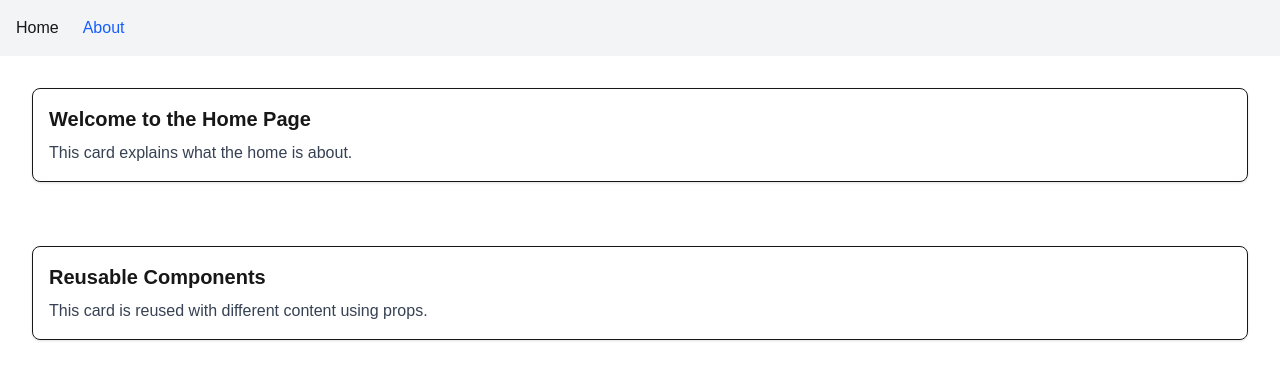
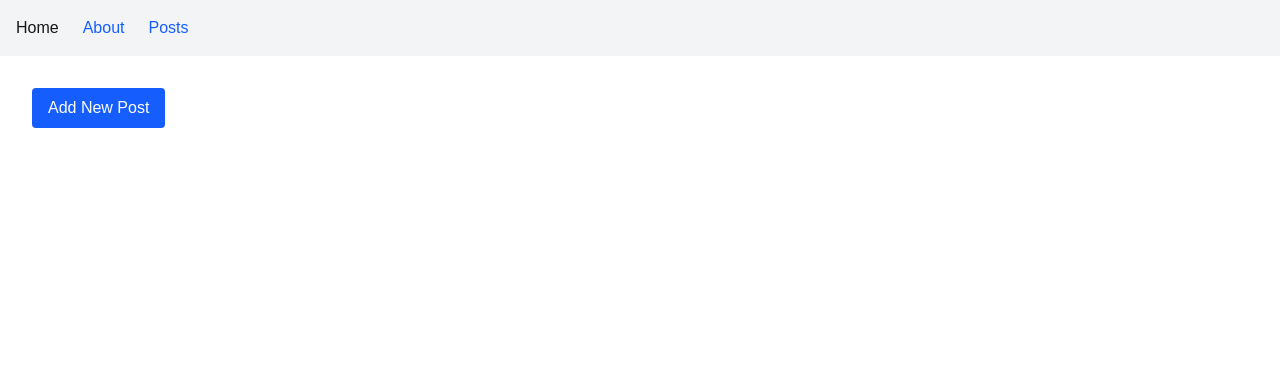
Before and after one commit to jaa38/alx-project-0x02-setup, a Next.js app in the folder alx-project-0x02/: page /home in a window 1280 px wide. Shown: the top 380 px of the page. Built offline with nearby package versions, Linux system fonts and the light colour scheme.

Commit message:
Implement Navigation and Layout

```diff
--- a/alx-project-0x02/components/common/Button.tsx
+++ b/alx-project-0x02/components/common/Button.tsx
@@ -0,0 +1,17 @@
+import { type ButtonProps } from '@/interfaces';
+
+const Button = ({ title, size, shape }: ButtonProps) => {
+  const sizeClasses = {
+    small: 'px-3 py-1 text-sm',
+    medium: 'px-4 py-2 text-base',
+    large: 'px-6 py-3 text-lg',
+  };
+
+  return (
+    <button className={`bg-blue-600 text-white ${sizeClasses[size]} ${shape}`}>
+      {title}
+    </button>
+  );
+};
+
+export default Button;
--- a/alx-project-0x02/components/common/PostModal.tsx
+++ b/alx-project-0x02/components/common/PostModal.tsx
@@ -0,0 +1,64 @@
+import { useState } from 'react';
+
+interface PostModalProps {
+  onClose: () => void;
+  onSubmit: (title: string, content: string) => void;
+}
+
+const PostModal = ({ onClose, onSubmit }: PostModalProps) => {
+  const [title, setTitle] = useState('');
+  const [content, setContent] = useState('');
+
+  const handleSubmit = (e: React.FormEvent) => {
+    e.preventDefault();
+    onSubmit(title, content);
+    onClose();
+  };
+
+  return (
+    <div className='fixed inset-0 bg-black bg-opacity-40 flex items-center justify-center'>
+      <div className='bg-white p-6 rounded-lg w-96'>
+        <h2 className='text-xl font-semibold mb-4'>Add New Post</h2>
+
+        <form onSubmit={handleSubmit} className='flex flex-col gap-4'>
+          <input
+            type='text'
+            placeholder='Title'
+            value={title}
+            onChange={(e) => setTitle(e.target.value)}
+            className='border p-2 rounded'
+            required
+          />
+
+          <textarea
+            placeholder='Content'
+            value={content}
+            onChange={(e) => setContent(e.target.value)}
+            className='border p-2 rounded'
+            required
+          />
+
+          <div className='flex gap-4'>
+            <button
+              type='button'
+              onClick={onClose}
+              className='bg-gray-300 px-4 p-2 rounded'
+            >
+              Add
+            </button>
+
+            <button
+              type='button'
+              onClick={onClose}
+              className='bg-gray-300 px-4 py-2 rounded'
+            >
+              Cancel
+            </button>
+          </div>
+        </form>
+      </div>
+    </div>
+  );
+};
+
+export default PostModal;
--- a/alx-project-0x02/components/layout/Header.tsx
+++ b/alx-project-0x02/components/layout/Header.tsx
@@ -11,6 +11,10 @@ const Header = () => {
         <Link href='/about' className='text-blue-600 font-medium'>
           About
         </Link>
+
+        <Link href='posts' className='font-medium text-blue-600'>
+          Posts
+        </Link>
       </nav>
     </header>
   );
--- a/alx-project-0x02/interfaces/index.ts
+++ b/alx-project-0x02/interfaces/index.ts
@@ -2,3 +2,9 @@ export interface CardProps {
   title: string;
   content: string;
 }
+
+export interface ButtonProps {
+    title: string;
+    size: "small" | "medium" | "large";
+    shape: "rounded-sm" | "rounded-md" | "rounded-full"
+}
--- a/alx-project-0x02/pages/about.tsx
+++ b/alx-project-0x02/pages/about.tsx
@@ -1,8 +1,19 @@
+import Header from '@/components/layout/Header';
+import Button from '@/components/common/Button';
+
 const AboutPage = () => {
   return (
-    <div className='flex items-center justify-center h-screen'>
-      <h1 className='text-4xl font-semibold'>About Page</h1>
-    </div>
+    <>
+      <Header />
+
+      <div className='p-8 flex gap-6'>
+        <Button title='Small Button' size='small' shape='rounded-sm' />
+
+        <Button title='Medium Button' size='medium' shape='rounded-md' />
+
+        <Button title='Large Button' size='large' shape='rounded-full' />
+      </div>
+    </>
   );
 };
 
--- a/alx-project-0x02/pages/home.tsx
+++ b/alx-project-0x02/pages/home.tsx
@@ -1,24 +1,41 @@
 import Card from '@/components/common/Card';
+import PostModal from '@/components/common/PostModal';
 import Header from '@/components/layout/Header';
+import { useState } from 'react';
 
 const HomePage = () => {
+  const [showModal, setShowModal] = useState(false);
+  const [posts, setPosts] = useState<{ title: string; content: string }[]>([]);
+
+  const handleAddPost = (title: string, content: string) => {
+    setPosts((prevPost) => [...prevPost, { title, content }]);
+  };
+
   return (
     <>
       <Header />
 
-      <div className='p-8 grid gap-6'>
-        <Card
-          title='Welcome to the Home Page'
-          content='This card explains what the home is about.'
-        />
+      <div className='p-8'>
+        <button
+          onClick={() => setShowModal(true)}
+          className='mb-6 bg-blue-600 text-white px-4 py-2 rounded'
+        >
+          Add New Post
+        </button>
+
+        <div className='grid gap-6'>
+          {posts.map((post, index) => (
+            <Card key={index} title={post.title} content={post.content} />
+          ))}
+        </div>
       </div>
 
-      <div className='p-8 grid gap-6'>
-        <Card
-          title='Reusable Components'
-          content='This card is reused with different content using props.'
+      {showModal && (
+        <PostModal
+          onClose={() => setShowModal(false)}
+          onSubmit={handleAddPost}
         />
-      </div>
+      )}
     </>
   );
 };
--- a/alx-project-0x02/pages/posts.tsx
+++ b/alx-project-0x02/pages/posts.tsx
@@ -0,0 +1,14 @@
+import Header from '@/components/layout/Header';
+
+const PostsPage = () => {
+  return (
+    <>
+      <Header />
+      <div className='flex items-center justify-center h-screen'>
+        <h1 className='text-4xl font-semibold'>Posts Page</h1>
+      </div>
+    </>
+  );
+};
+
+export default PostsPage;
```
